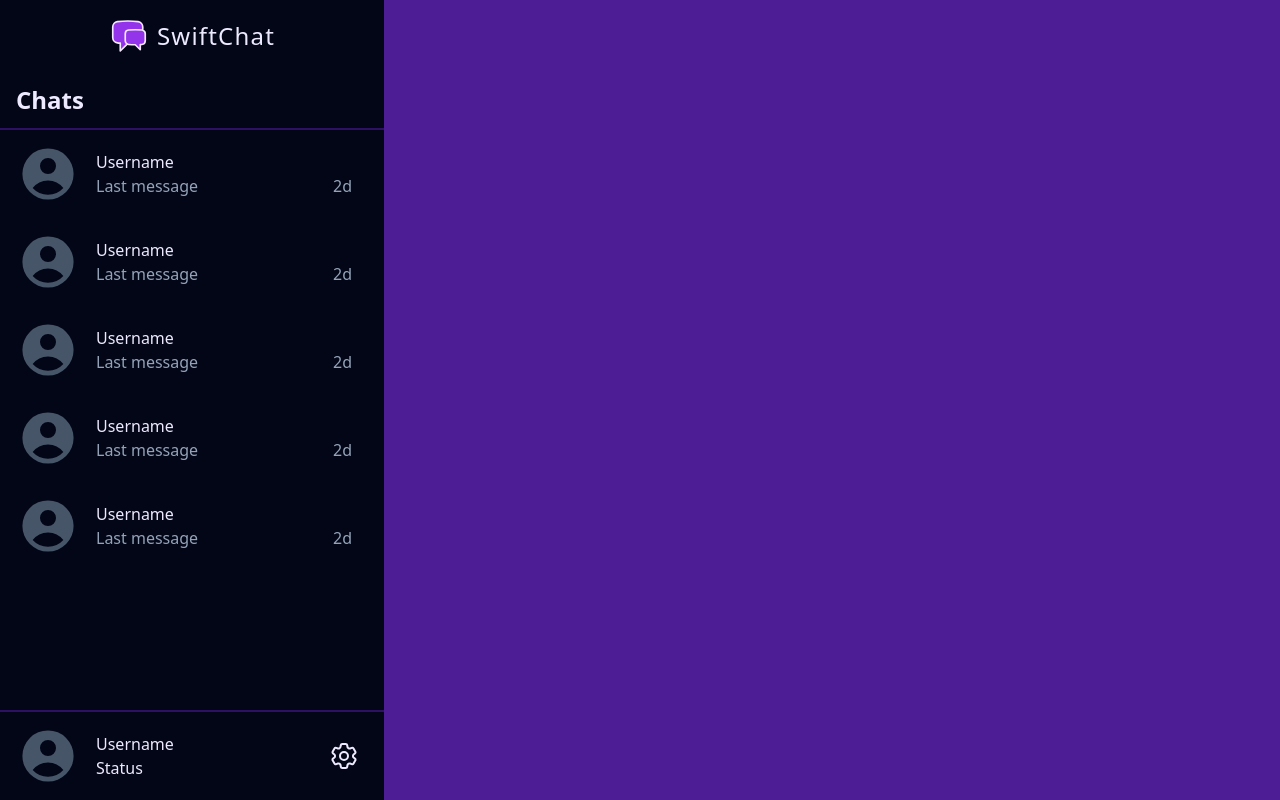
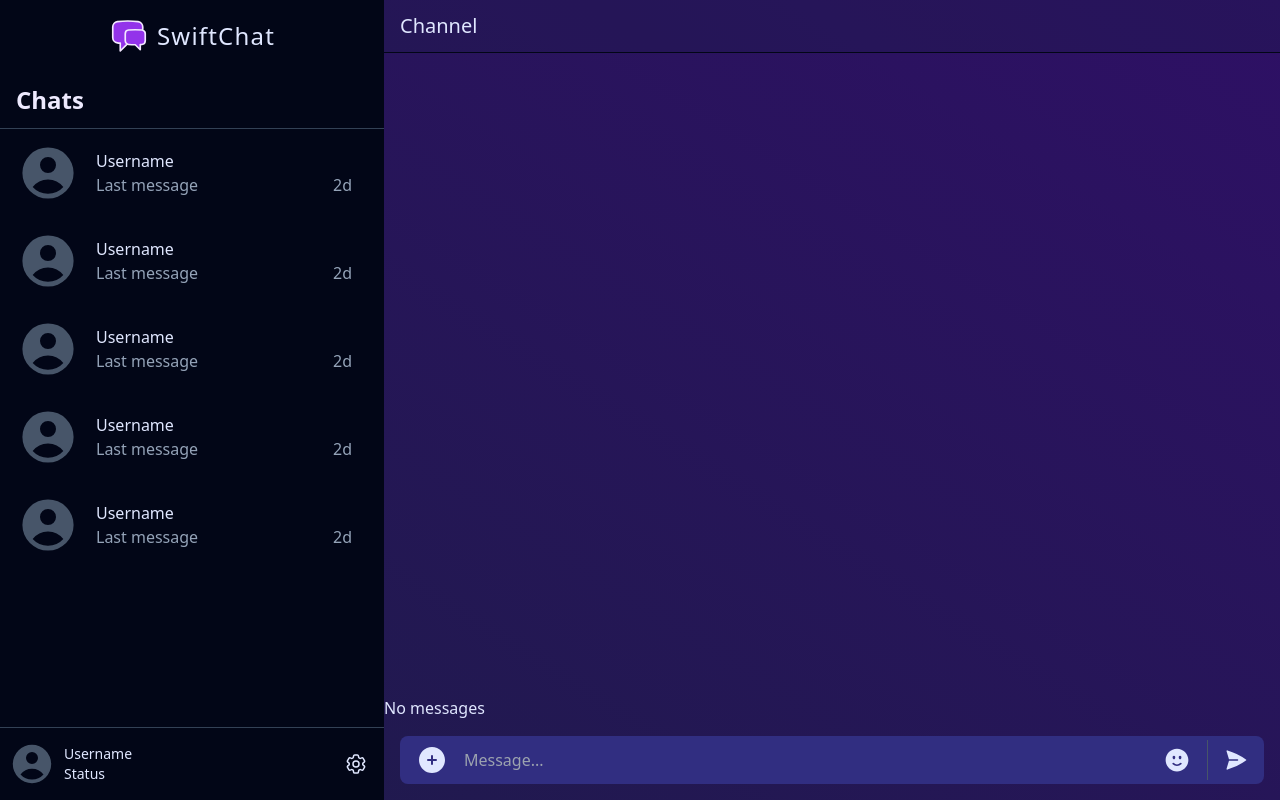
Before and after one commit to jacob6707/chat-frontend, a React (Vite) app: page /app/1 in a window 1280 px wide. Built offline with nearby package versions, Linux system fonts and the light colour scheme.

Commit message:
Add channel page and message comoponents

```diff
--- a/package.json
+++ b/package.json
@@ -3,6 +3,7 @@
   "private": true,
   "version": "0.0.0",
   "type": "module",
+  "homepage": "https://chat.jakikamen.pw",
   "scripts": {
     "dev": "vite --host 10.0.69.4",
     "build": "vite build",
--- a/src/App.jsx
+++ b/src/App.jsx
@@ -3,6 +3,7 @@ import { ReactQueryDevtools } from "@tanstack/react-query-devtools";
 import { Toaster } from "react-hot-toast";
 import { BrowserRouter, Navigate, Route, Routes } from "react-router-dom";
 import AppLayout from "./pages/AppLayout";
+import Channel from "./pages/Channel";
 import Login from "./pages/Login";
 import Signup from "./pages/Signup";
 
@@ -25,7 +26,7 @@ function App() {
           <Route path="/signup" element={<Signup />} />
           <Route path="/app" element={<AppLayout />}>
             <Route index element={<h1>App Index</h1>} />
-            <Route path=":id" element={<h1>App ID</h1>} />
+            <Route path=":id" element={<Channel />} />
           </Route>
           <Route path="*" element={<h1>Not Found</h1>} />
         </Routes>
--- a/src/components/Sidebar.jsx
+++ b/src/components/Sidebar.jsx
@@ -7,7 +7,7 @@ function Sidebar() {
       <header className="mx-auto px-6 py-4">
         <Logo />
       </header>
-      <div className="border-b-2 border-violet-950">
+      <div className="border-b border-slate-700">
         <div className="px-4 py-3">
           <h2 className="text-2xl font-semibold text-violet-100">Chats</h2>
         </div>
@@ -64,14 +64,16 @@ function Sidebar() {
           </div>
         </li>
       </ul>
-      <footer className="grid grid-cols-[auto_1fr_auto] items-center gap-4 border-t-2 border-violet-950 px-4 py-3">
-        <HiMiniUserCircle size={64} className="text-slate-600" />
-        <div className="">
-          <p>Username</p>
-          <p>Status</p>
+      <footer className="flex items-center gap-2 border-t border-slate-700 p-2">
+        <div className="flex basis-full items-center gap-2 rounded-lg py-1 hover:cursor-pointer hover:bg-slate-600 hover:bg-opacity-50">
+          <HiMiniUserCircle size={48} className="text-slate-600" />
+          <div className="text-sm">
+            <p>Username</p>
+            <p>Status</p>
+          </div>
         </div>
         <div className="rounded-full p-2 hover:cursor-pointer hover:bg-slate-600/50">
-          <HiOutlineCog6Tooth size={32} />
+          <HiOutlineCog6Tooth size={24} />
         </div>
       </footer>
     </aside>
--- a/src/pages/AppLayout.jsx
+++ b/src/pages/AppLayout.jsx
@@ -1,10 +1,13 @@
+import { Outlet } from "react-router-dom";
 import Sidebar from "../components/Sidebar";
 
 function AppLayout() {
   return (
-    <div className="grid h-dvh grid-cols-[24rem_auto] bg-violet-900 text-violet-100">
+    <div className="grid h-dvh grid-cols-[24rem_auto] bg-gradient-to-tr from-indigo-950 to-violet-950 text-indigo-100">
       <Sidebar />
-      <main></main>
+      <main>
+        <Outlet />
+      </main>
     </div>
   );
 }
--- /dev/null
+++ b/src/pages/Channel.jsx
@@ -0,0 +1,85 @@
+import { useEffect, useRef, useState } from "react";
+import { useForm } from "react-hook-form";
+import {
+  HiFaceSmile,
+  HiPaperAirplane,
+  HiPlusCircle,
+  HiUserCircle,
+} from "react-icons/hi2";
+
+function Channel() {
+  const [messages, setMessages] = useState([]);
+  const chatBox = useRef(null);
+
+  const { register, handleSubmit, reset } = useForm();
+
+  useEffect(
+    function () {
+      chatBox.current.scrollIntoView({ behavior: "smooth", block: "end" });
+    },
+    [messages],
+  );
+
+  function handleClick({ content }) {
+    if (!content) return;
+    setMessages((prev) => [...prev, { id: Date.now(), content }]);
+    reset();
+  }
+
+  return (
+    <div className="grid h-full max-h-dvh grid-rows-[auto_1fr_auto]">
+      <header className="w-full border-b border-slate-950 bg-indigo-950 bg-opacity-35 px-4 py-3 text-xl">
+        <h1>Channel</h1>
+      </header>
+      <main className="flex flex-col overflow-auto">
+        <section
+          className="mt-auto flex w-full flex-col gap-4 self-end"
+          ref={chatBox}
+        >
+          {messages.length
+            ? messages.map((message) => (
+                <div
+                  className="flex items-center gap-2 bg-slate-950 bg-opacity-25 px-4"
+                  key={message.id}
+                >
+                  <HiUserCircle size={48} />
+                  <div>
+                    <h2 className="text-lg font-semibold">Username</h2>
+                    <p className="">{message.content}</p>
+                  </div>
+                </div>
+              ))
+            : "No messages"}
+        </section>
+      </main>
+      <footer className="w-full p-4">
+        <form
+          className="flex w-full items-center rounded-lg bg-indigo-900"
+          onSubmit={handleSubmit(handleClick)}
+        >
+          <button className="h-full px-4 py-2 hover:text-white">
+            <HiPlusCircle size={32} />
+          </button>
+          <input
+            type="text"
+            className="flex-1 bg-transparent py-2 placeholder:text-opacity-75 focus:outline-none"
+            placeholder="Message..."
+            {...register("content")}
+          />
+          <div className="flex items-center">
+            <button className="h-full px-4 py-2 hover:text-white">
+              <HiFaceSmile size={28} />
+            </button>
+          </div>
+          <div className="flex items-center border-l border-slate-600">
+            <button className="h-full px-4 py-2 hover:text-white">
+              <HiPaperAirplane size={24} />
+            </button>
+          </div>
+        </form>
+      </footer>
+    </div>
+  );
+}
+
+export default Channel;
```
